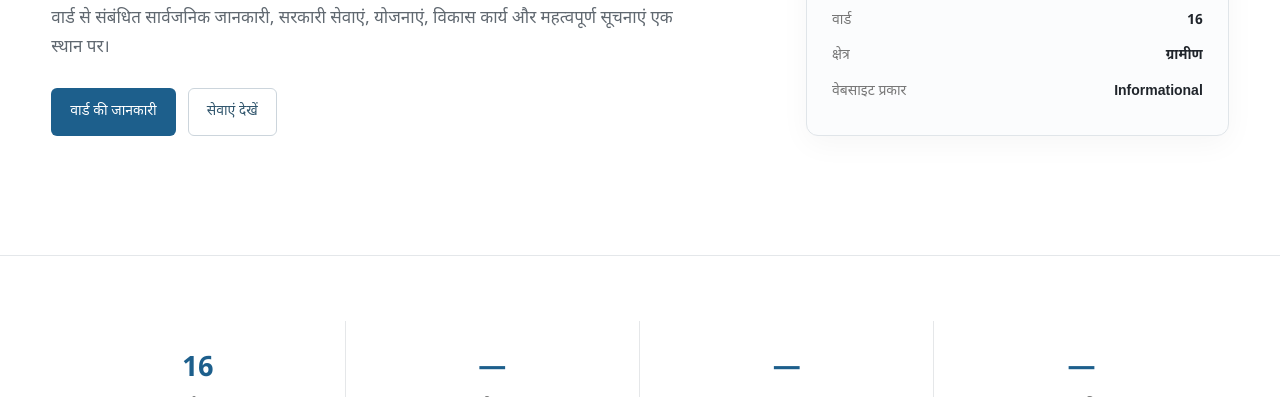
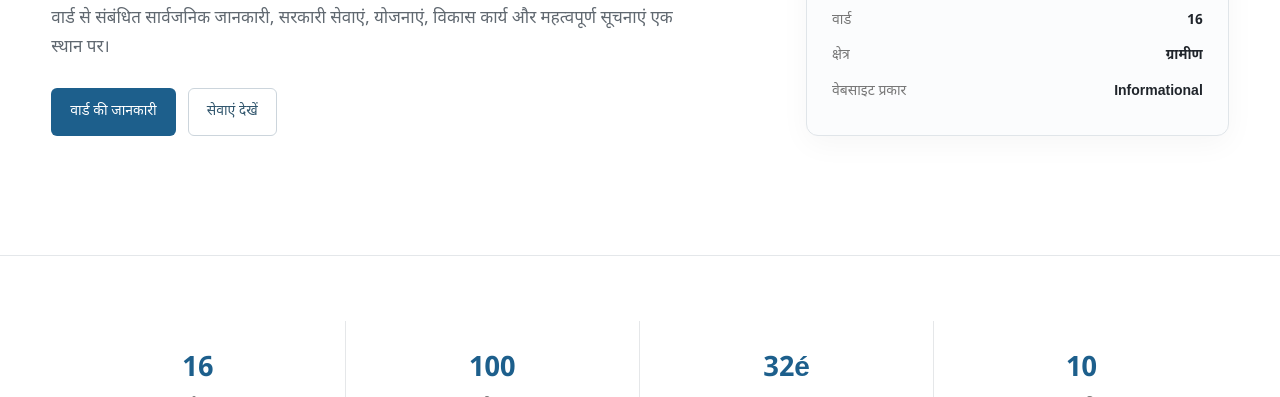
Before and after one commit to grampanchayatbirai/ward-16, a plain HTML site: page index.html in a window 1280 px wide. Shown: the part 403-800 px from the top of the page. Drawn offline with Linux system fonts and the light colour scheme.

Commit message:
Update index.html

```diff
--- a/index.html
+++ b/index.html
@@ -183,9 +183,9 @@ section{padding:48px 0}.section-heading h2{font-size:25px}.stats-grid{grid-templ
 <section class="stats">
 <div class="container stats-grid">
 <div class="stat"><div class="stat-number">16</div><div class="stat-label">वार्ड नंबर</div></div>
-<div class="stat"><div class="stat-number">—</div><div class="stat-label">परिवार</div></div>
-<div class="stat"><div class="stat-number">—</div><div class="stat-label">जनसंख्या</div></div>
-<div class="stat"><div class="stat-number">—</div><div class="stat-label">प्रमुख सुविधाएं</div></div>
+<div class="stat"><div class="stat-number">100</div><div class="stat-label">परिवार</div></div>
+<div class="stat"><div class="stat-number">32é</div><div class="stat-label">जनसंख्या</div></div>
+<div class="stat"><div class="stat-number">10</div><div class="stat-label">प्रमुख सुविधाएं</div></div>
 </div>
 </section>
 
```
